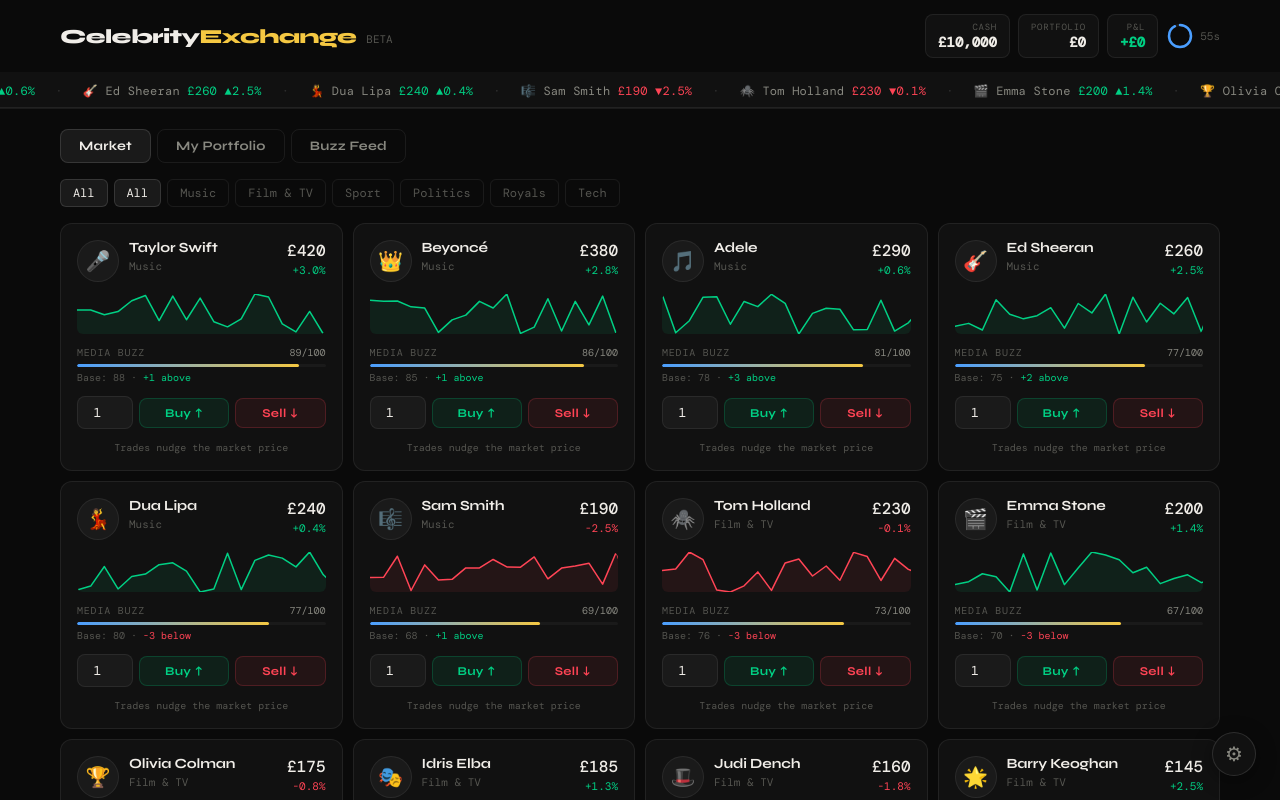
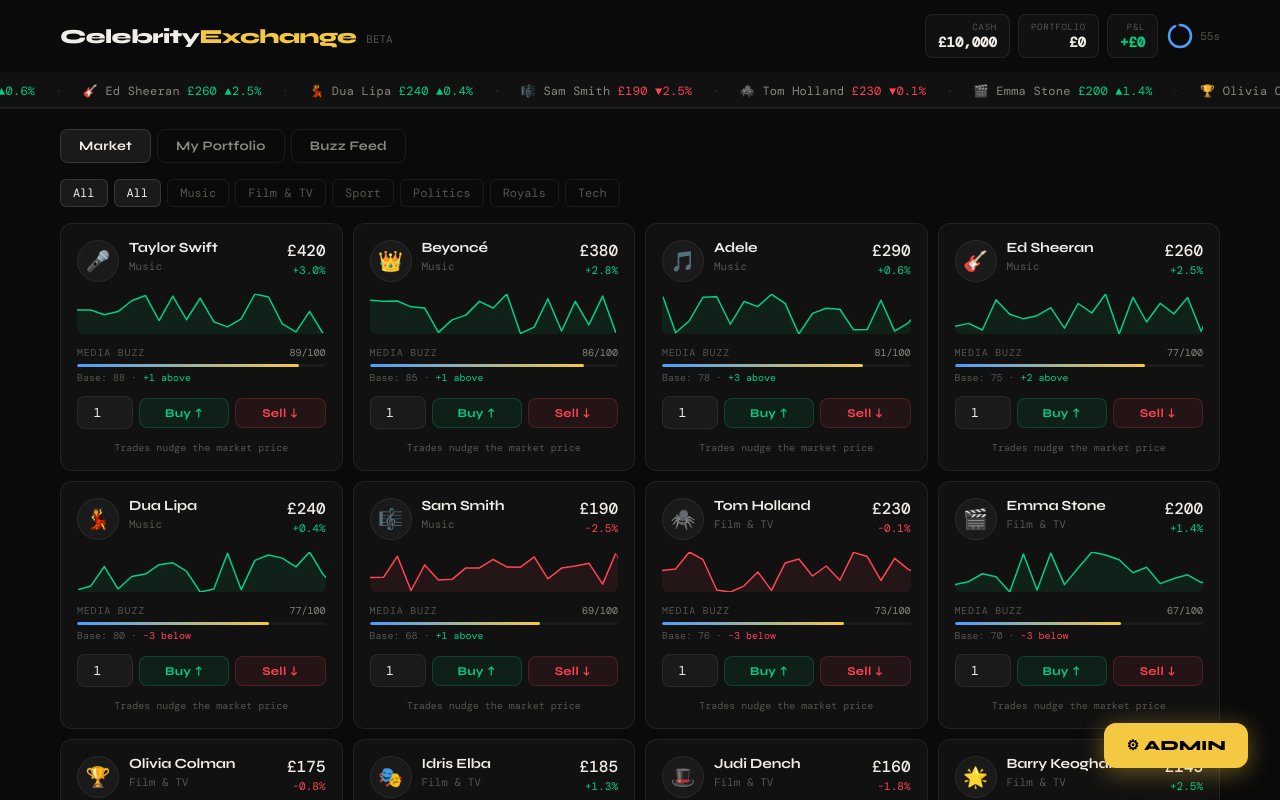
Before and after one commit to dts-3000/famex, a React (Vite) app: page / in a window 1280 px wide. Shown: the top 800 px of the page. Built offline with nearby package versions, Linux system fonts and the light colour scheme.

Commit message:
Add files via upload

```diff
--- a/src/App.jsx
+++ b/src/App.jsx
@@ -221,20 +221,18 @@
 
       <Toast message={toast.message} type={toast.type} onDone={() => setToast({ message: '', type: '' })} />
 
-      {/* Fixed admin button — always visible bottom right */}
+      {/* Fixed admin button — bottom right, hard to miss */}
       <button onClick={() => setShowAdmin(true)} style={{
-        position: 'fixed', bottom: 24, right: 24,
-        width: 44, height: 44, borderRadius: '50%',
-        border: '1px solid var(--border2)',
-        background: 'var(--bg2)', color: 'var(--text2)',
-        fontSize: 20, cursor: 'pointer',
-        display: 'flex', alignItems: 'center', justifyContent: 'center',
-        boxShadow: '0 4px 20px rgba(0,0,0,0.4)',
-        zIndex: 99, transition: 'all 0.2s',
-      }}
-      onMouseEnter={e => { e.currentTarget.style.background = 'var(--bg3)'; e.currentTarget.style.color = 'var(--gold)' }}
-      onMouseLeave={e => { e.currentTarget.style.background = 'var(--bg2)'; e.currentTarget.style.color = 'var(--text2)' }}
-      title="Admin Panel">⚙</button>
+        position: 'fixed', bottom: 32, right: 32,
+        padding: '12px 20px', borderRadius: 12,
+        border: '2px solid #f5c842',
+        background: '#f5c842', color: '#000',
+        fontSize: 14, fontWeight: 800,
+        fontFamily: 'var(--font-display)',
+        cursor: 'pointer', zIndex: 999,
+        boxShadow: '0 4px 24px rgba(245,200,66,0.4)',
+        letterSpacing: '0.02em',
+      }}>⚙ ADMIN</button>
 
       {showAdmin && (
         <AdminPanel
```
